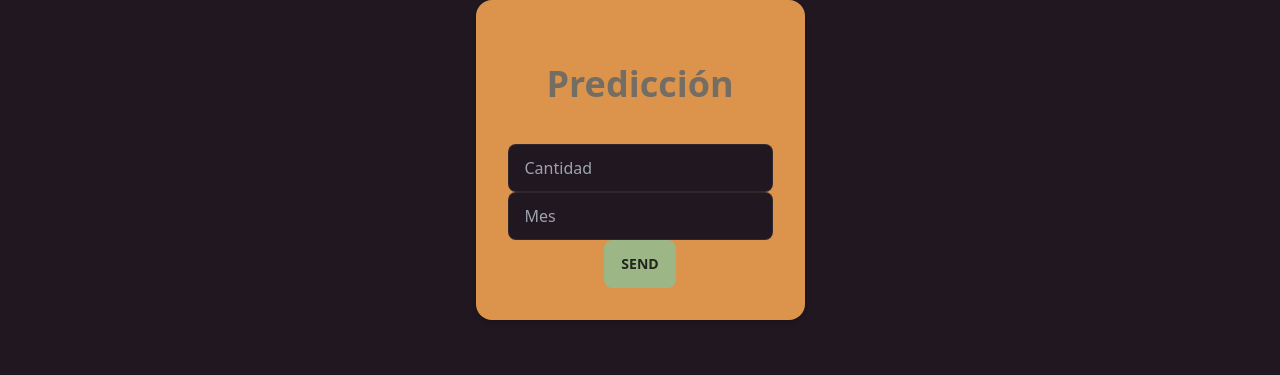
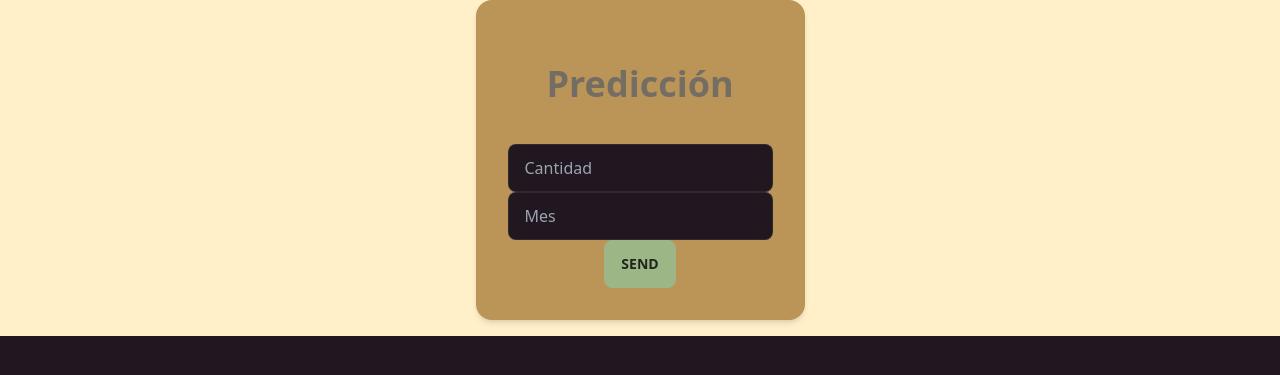
Before and after one commit to SebEspinoza/WebModel, a Flask app: page / in a window 1280 px wide. Shown: the top 375 px of the page. Run offline with Flask 3, Linux system fonts and the light colour scheme; parts of the project's set-up code (start-up, migrations or seed data) failed here and were passed over; some libraries are stand-ins or nearby versions.

Commit message:
changed styles

```diff
--- a/templates/index.html
+++ b/templates/index.html
@@ -9,10 +9,10 @@
     <script src="https://cdn.tailwindcss.com"></script>
 </head>
 
-<body>
+<body class="bg-[#fff0c9]">
     <div class="flex rounded-box justify-center">
         <form action="{{url_for('predict')}}" method="post"
-            class="bg-primary shadow-md px-8 pt-6 pb-8 mb-4 rounded-box">
+            class="bg-[#bb9457] shadow-md px-8 pt-6 pb-8 mb-4 rounded-box">
             <div class="flex flex-col items-center">
                 <b>
                     <p class="text-4xl text-center py-10">Predicción</p>
```
